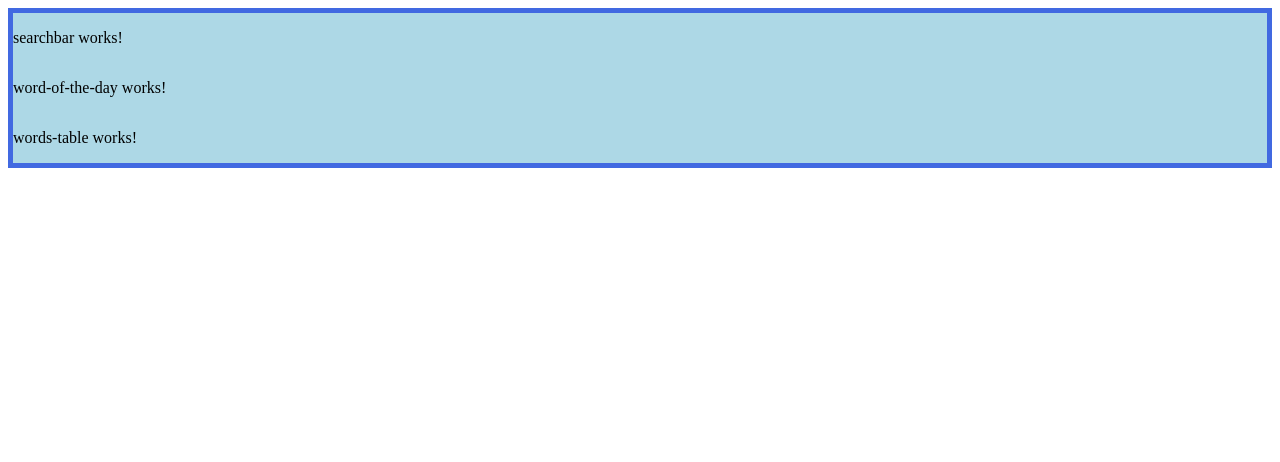
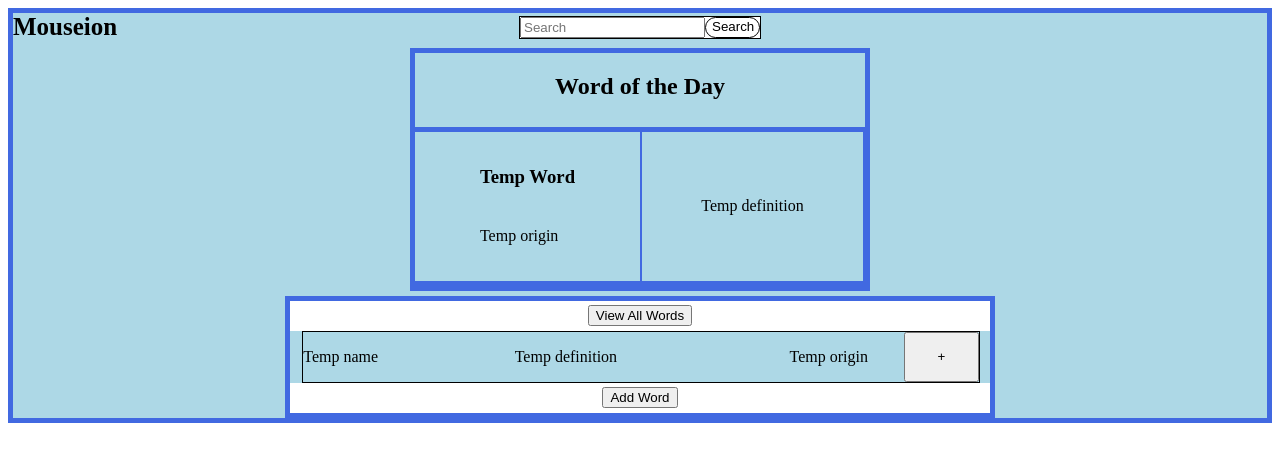
Before and after one commit to OfficeCoffee/mouseion-ui, an Angular app: page /dashboard in a window 1280 px wide. Shown: the top 462 px of the page. Built offline with nearby package versions, Linux system fonts and the light colour scheme.

Commit message:
Creating temp dashboard

```diff
--- a/src/app/features/dashboard/components/searchbar/searchbar.html
+++ b/src/app/features/dashboard/components/searchbar/searchbar.html
@@ -1 +1,21 @@
-<p>searchbar works!</p>
+<div class="header">
+
+    <div class="logo">
+        <h3>Mouseion</h3>
+    </div>
+
+    <div class="searchbar">
+        <input
+            type="text"
+            placeholder="Search"
+        >
+
+        <button class="search-button"
+            onclick="temp"
+        >
+        Search
+
+        </button>
+    </div>
+
+</div>
--- a/src/app/features/dashboard/components/searchbar/searchbar.scss
+++ b/src/app/features/dashboard/components/searchbar/searchbar.scss
@@ -0,0 +1,38 @@
+.header{
+    display: grid;
+    grid-template-columns: 1fr 2fr 1fr;
+    align-items: center;
+    padding: auto;
+    // border: 5px solid #4169E1;
+    background: #ADD8E6;
+}
+
+.logo{
+    h3 {
+        font-size: 25px;
+        margin: 0;
+    }
+}
+
+.searchbar{
+    display: flex;
+    // width: 100%;
+    max-width: 400px;
+    overflow: hidden;
+    margin: auto;
+
+    border: 1px solid #000000;
+    // border-radius: 20px;
+    background: #FFFFFF;
+}
+
+.search-button{
+    display: flex;
+    width: 55px;
+    cursor: pointer;
+    // :hover
+
+    border: 1px solid #000000;
+    border-radius: 20px; //Rounds the edges
+    background: #FFFFFF;
+}
--- a/src/app/features/dashboard/components/word-of-the-day/word-of-the-day.html
+++ b/src/app/features/dashboard/components/word-of-the-day/word-of-the-day.html
@@ -1 +1,18 @@
-<p>word-of-the-day works!</p>
+<div class="word-of-the-day-container">
+
+    <div class="header">
+        <h2>Word of the Day</h2>
+    </div>
+
+    <div class="word-container">
+        <div class="word">
+            <h3>Temp Word</h3>
+            <p> Temp origin</p>
+        </div>
+
+        <div class="definition">
+            <p> Temp definition</p>
+        </div>
+    </div>
+
+</div>
--- a/src/app/features/dashboard/components/word-of-the-day/word-of-the-day.scss
+++ b/src/app/features/dashboard/components/word-of-the-day/word-of-the-day.scss
@@ -0,0 +1,49 @@
+.word-of-the-day-container{
+    display: flex;
+    flex-direction: column;
+    width: 450px;
+    margin-top: 7px;
+    border: 5px solid #4169E1;
+    background: #ADD8E6;
+    align-items: center;
+}
+
+.header{
+    h3 {
+        font-size: 25px;
+        margin: 0;
+    }
+}
+
+.word-container{
+    display: grid;
+    grid-template-columns: 1fr 1fr;
+    flex-direction: column;
+    align-items: center;
+    width: 450px;
+    margin-top: 7px;
+    border: 5px solid #4169E1;
+    background: #ADD8E6;
+}
+
+.word{
+    display: grid;
+    grid-template-rows: 1fr 1fr;
+    padding: 15px;
+    // border: 2.5px solid #4169E1;
+    // background: #ADD8E6;
+    align-items: center;
+    justify-content: center;
+}
+
+.definition{
+    display: flex;
+    height: 100%;
+    justify-content: center;
+    align-items: center;
+    border: 2.5px solid #4169E1;
+    // background: #ADD8E6;
+    // p {
+    //     text-align: center;
+    // }
+}
--- a/src/app/features/dashboard/components/words-table/words-table.html
+++ b/src/app/features/dashboard/components/words-table/words-table.html
@@ -1 +1,37 @@
-<p>words-table works!</p>
+<div class="table-container">
+
+    <div class="view-all-container">
+        <button class="view-all-button">
+            View All Words
+        </button>
+    </div>
+
+    <div class="words-list-container">
+        <div class="word-row">
+            <div class="word-column">
+                <p> Temp name <p>
+            </div>
+
+            <div class="definition-column">
+                <p> Temp definition <p>
+            </div>
+
+            <div class="origin-column">
+                <p> Temp origin <p>
+            </div>
+
+            <button class="edit-button">
+                +
+            </button>
+
+        </div>
+
+    </div>
+
+    <div class="add-word-container">
+        <button class="add-word-button">
+            Add Word
+        </button>
+    </div>
+
+</div>
--- a/src/app/features/dashboard/components/words-table/words-table.scss
+++ b/src/app/features/dashboard/components/words-table/words-table.scss
@@ -0,0 +1,76 @@
+.table-container{
+    display: flex;
+    flex-direction: column;
+    margin-top: 5px;
+    align-items: center;
+    width: 700px;
+    // padding: 5px;
+    border: 5px solid #4169E1;
+    background: #ADD8E6;
+}
+
+//view all button at the top
+.view-all-container{
+    height: 30px;
+    width: 100%;
+    display: flex;
+    background: #FFFFFF;
+    align-items: center;
+    justify-content: center;
+}
+
+
+.view-all-button{
+    cursor: pointer;
+}
+
+//The top ten words list
+.words-list-container{
+    display: flex;
+    flex-direction: column;
+    gap: 5px;
+}
+
+.word-row{
+    display: grid;
+    grid-template-columns: 1fr 5fr 2fr 1fr;
+    // grid-template-columns: 1fr 4fr 1.5fr .5fr;
+    width: 100%;
+    flex-shrink: 0;
+    border: 1px solid #000000;
+}
+
+.word-column{
+    display: flex;
+    justify-content: center;
+    align-items: center;
+}
+
+.definition-column{
+    display: flex;
+    justify-content: center;
+    align-items: center;
+}
+
+.origin-column{
+    display: flex;
+    justify-content: center;
+    align-items: center;
+}
+
+.edit-button{
+    cursor: pointer;
+}
+
+//Add word button at the bottom
+.add-word-container{
+    height: 30px;
+    width: 100%;
+    display: flex;
+    background: #FFFFFF;
+    align-items: center;
+    justify-content: center;
+}
+.add-word-button{
+    cursor: pointer;
+}
--- a/src/app/features/dashboard/dashboard.html
+++ b/src/app/features/dashboard/dashboard.html
@@ -1,12 +1,16 @@
 <div class="dashboard">
 
-    <!-- Header -->
-    <app-searchbar></app-searchbar>
+    <div class="header">
+        <app-searchbar></app-searchbar>
+    </div>
 
-    <!-- Word of the Day -->
-    <app-word-of-the-day></app-word-of-the-day>
+    <div class="word-of-the-day">
+        <app-word-of-the-day></app-word-of-the-day>
+    </div>
 
-    <!-- Words Table -->
-    <app-words-table></app-words-table>
+
+    <div class="words-table">
+        <app-words-table></app-words-table>
+    </div>
 
 </div>
--- a/src/app/features/dashboard/dashboard.scss
+++ b/src/app/features/dashboard/dashboard.scss
@@ -1,11 +1,4 @@
-.header{
-    display: flex;
-    padding: auto;
-    border: 5px solid #4169E1;
-    background: #ADD8E6;
-}
-
-.word-of-the-day{
+.dashboard{
     display: flex;
     flex-direction: column;
     padding: auto;
@@ -13,18 +6,27 @@
     background: #ADD8E6;
 }
 
+.header{
+    // display: flex;
+    // padding: auto;
+    // border: 5px solid #4169E1;
+    // background: #ADD8E6;
+}
+
+.word-of-the-day{
+    display: flex;
+    flex-direction: column;
+    padding: auto;
+    // border: 5px solid #4169E1;
+    // background: #ADD8E6;
+    align-items: center;
+}
+
 .words-table{
     display: flex;
     flex-direction: column;
     padding: auto;
-    border: 5px solid #4169E1;
-    background: #ADD8E6;
+    // border: 5px solid #4169E1;
+    // background: #ADD8E6;
+    align-items: center;
 }
-
-.dashboard{
-    display: flex;
-    flex-direction: column;
-    padding: auto;
-    border: 5px solid #4169E1;
-    background: #ADD8E6;
-}
```
